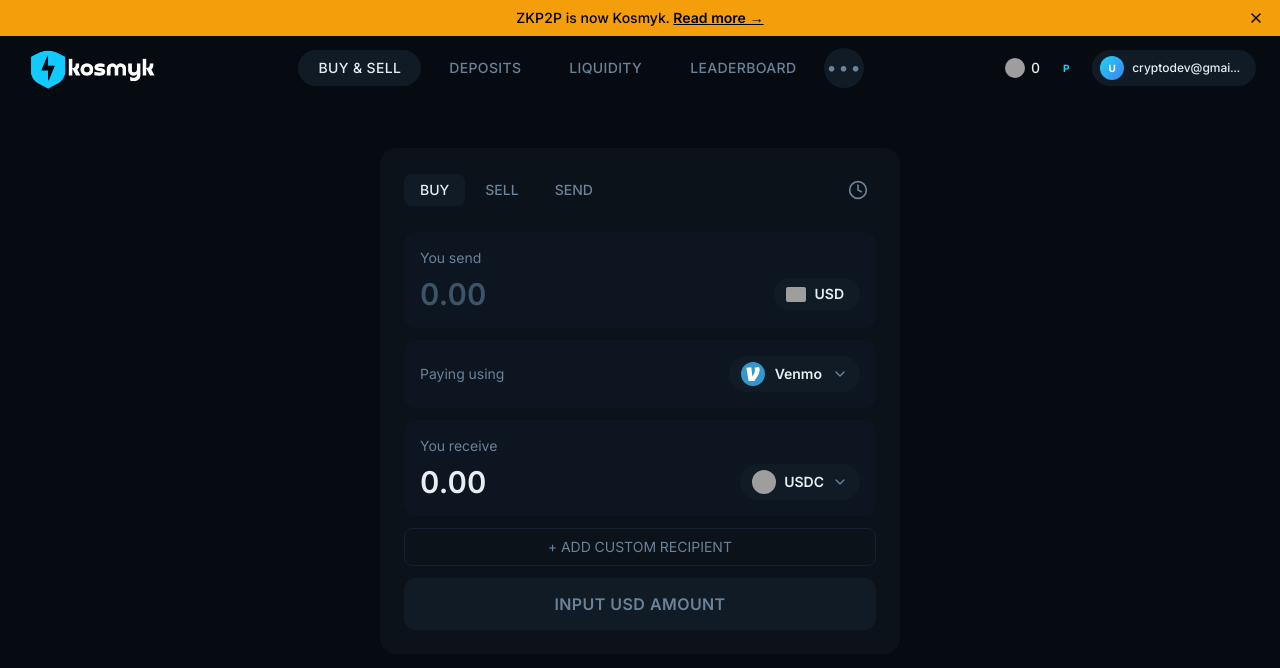
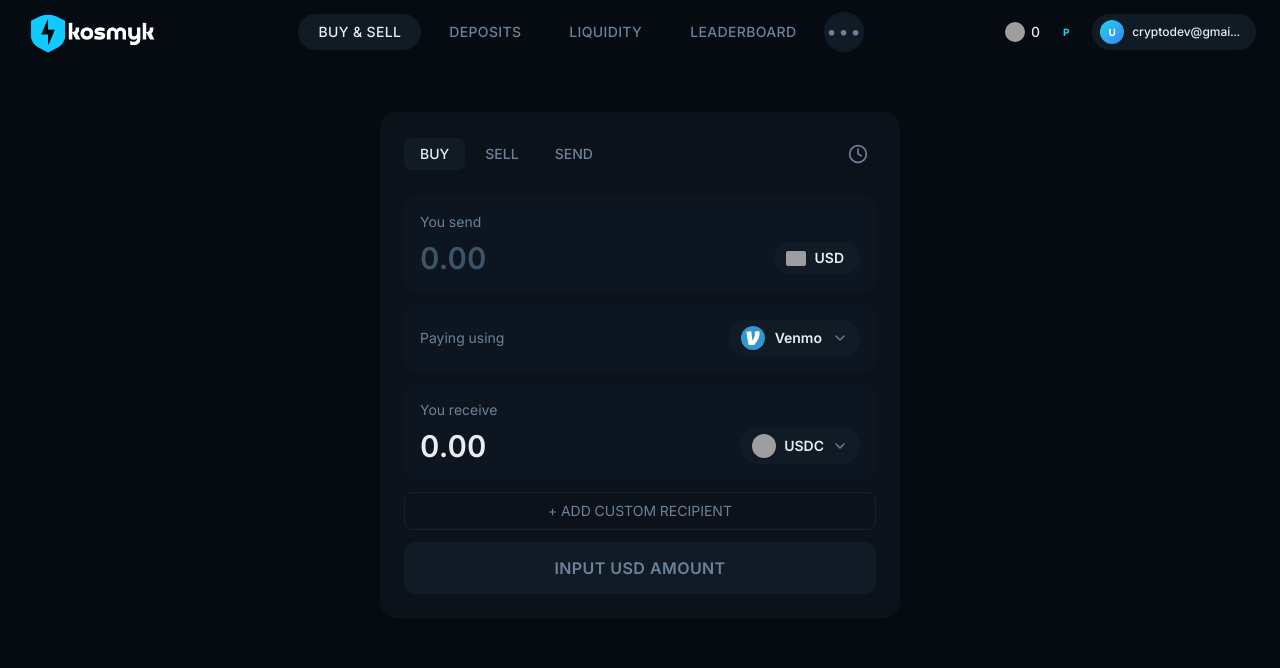
Before and after one commit to aamirdev07/peer-clone, a Next.js app: page /swap in a window 1280 px wide. Shown: the top 668 px of the page. Built offline with nearby package versions, Linux system fonts and the light colour scheme; grey boxes are pictures that could not be loaded; a web font is replaced by a local one.

Commit message:
Comment out AnnouncementBanner in RootLayout for potential future use

```diff
--- a/src/app/layout.tsx
+++ b/src/app/layout.tsx
@@ -36,7 +36,7 @@
       </head>
       <body className="antialiased min-h-screen">
         <TooltipProvider>
-          <AnnouncementBanner />
+          {/* <AnnouncementBanner /> */}
           <Navbar />
           <main className="pb-20 md:pb-0">{children}</main>
           <Toaster position="bottom-right" />
```
